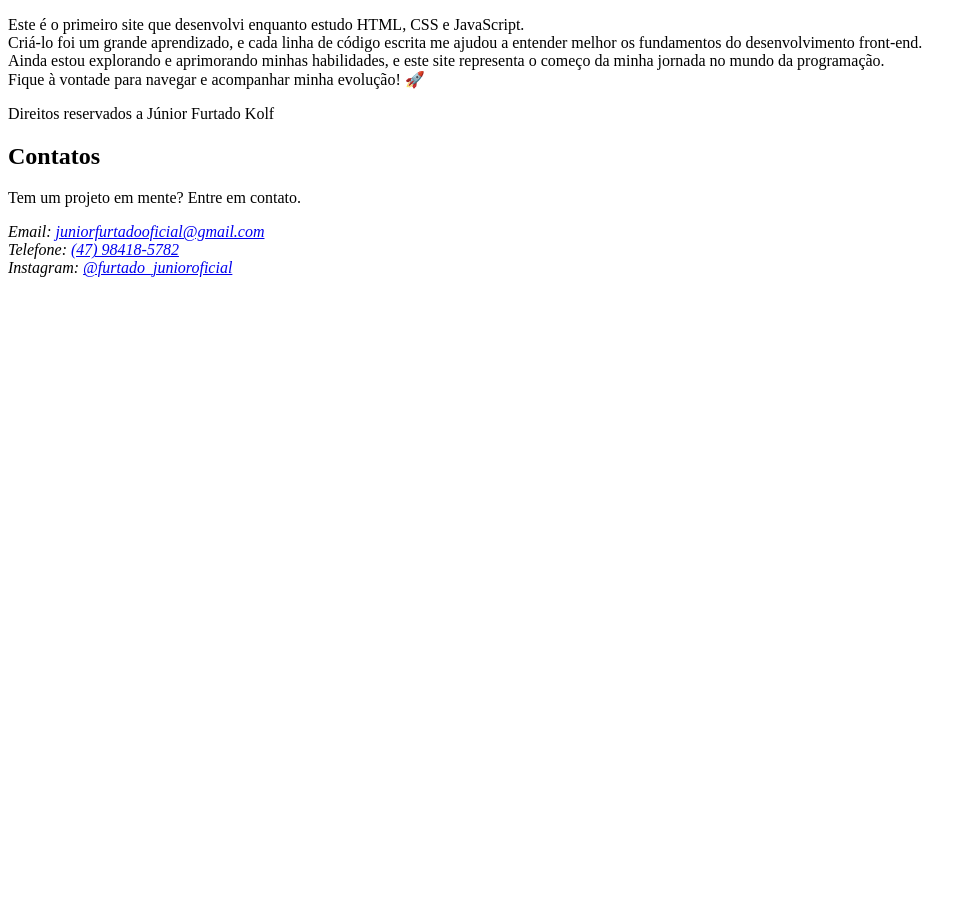
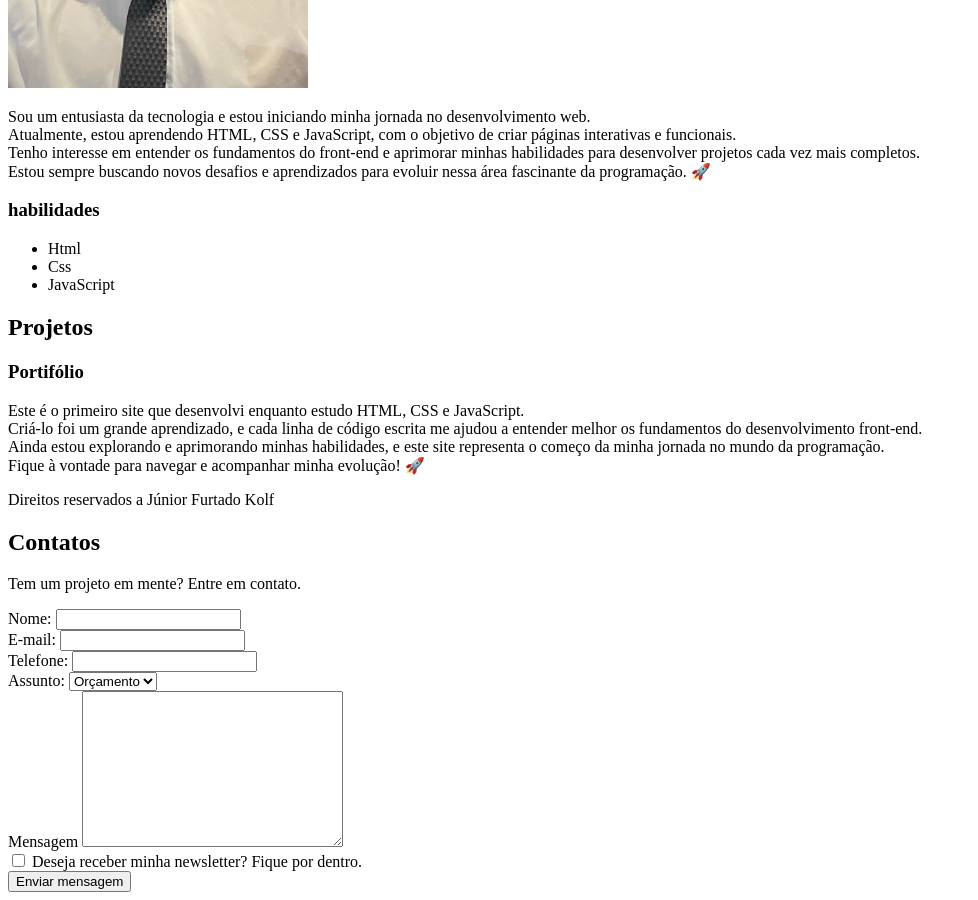
Before and after one commit to KolfJr/my_website, a plain HTML site: page index.html in a window 1280 px wide. Shown: the part 513-1413 px from the top of the page, without its empty margins (0-978 px from the left). Before the commit the page ends 800 px from the top, so only its background shows below. Drawn offline with Linux system fonts and the light colour scheme.

Commit message:
Second Commit

```diff
--- a/index.html
+++ b/index.html
@@ -26,7 +26,10 @@
     <img src="image profile.jpg" height="400" width="300" alt="foto do perfil" title="Imagem de perfil do Júnior Kolf">
 
     <article>
-      <p>Sou um entusiasta da tecnologia e estou iniciando minha jornada no desenvolvimento web. <br> Atualmente, estou aprendendo HTML, CSS e JavaScript, com o objetivo de criar páginas interativas e funcionais. <br> Tenho interesse em entender os fundamentos do front-end e aprimorar minhas habilidades para desenvolver projetos cada vez mais completos. <br>
+      <p>Sou um entusiasta da tecnologia e estou iniciando minha jornada no desenvolvimento web. <br> Atualmente, estou
+        aprendendo HTML, CSS e JavaScript, com o objetivo de criar páginas interativas e funcionais. <br> Tenho
+        interesse em entender os fundamentos do front-end e aprimorar minhas habilidades para desenvolver projetos cada
+        vez mais completos. <br>
 
         Estou sempre buscando novos desafios e aprendizados para evoluir nessa área fascinante da programação. 🚀</p>
     </article>
@@ -48,9 +51,12 @@
     <article>
       <h3>Portifólio</h3>
       <p>
-        Este é o primeiro site que desenvolvi enquanto estudo HTML, CSS e JavaScript. <br> Criá-lo foi um grande aprendizado, e cada linha de código escrita me ajudou a entender melhor os fundamentos do desenvolvimento front-end. <br>
+        Este é o primeiro site que desenvolvi enquanto estudo HTML, CSS e JavaScript. <br> Criá-lo foi um grande
+        aprendizado, e cada linha de código escrita me ajudou a entender melhor os fundamentos do desenvolvimento
+        front-end. <br>
 
-Ainda estou explorando e aprimorando minhas habilidades, e este site representa o começo da minha jornada no mundo da programação. <br> Fique à vontade para navegar e acompanhar minha evolução! 🚀
+        Ainda estou explorando e aprimorando minhas habilidades, e este site representa o começo da minha jornada no
+        mundo da programação. <br> Fique à vontade para navegar e acompanhar minha evolução! 🚀
       </p>
     </article>
 
@@ -65,11 +71,35 @@ Ainda estou explorando e aprimorando minhas habilidades, e este site representa
 
       <p>Tem um projeto em mente? Entre em contato.</p>
 
-      <address>
-        Email: <a href="mailto:juniorfurtadooficial@gmail.com">juniorfurtadooficial@gmail.com</a> <br>
-        Telefone: <a href="tel:+5547984185782">(47) 98418-5782</a> <br>
-        Instagram: <a href="https://www.instagram.com/furtado_junioroficial" target="_blank">@furtado_junioroficial</a>
-      </address>
+      <form action="">
+
+        <label for="nome">Nome: </label>
+        <input type="text" id="nome" name="nome" required> <br>
+
+        <label for="email">E-mail: </label>
+        <input type="email" id="email" name="email" required> <br>
+
+        <label for="telefone">Telefone: </label>
+        <input type="tel" id="Telefone" name="telefone"> <br>
+
+        <label for="assunto">Assunto: </label>
+        <select name="assunto" id="assunto">
+          <option value="orcamento">Orçamento</option>
+          <option value="duvida">Dúvida</option>
+          <option value="outro">Outro</option>
+        </select>
+        <br>
+
+        <label for="mensagem">Mensagem</label>
+        <textarea name="mensagem" id="mensagem" cols="30" rows="10" required></textarea>
+        <br>
+        <input type="checkbox" name="inscricao" id="inscricao">
+        <label for="inscricao">Deseja receber minha newsletter? Fique por dentro.</label>
+        <br>
+
+        <input type="submit" value="Enviar mensagem">
+      </form>
+
     </section>
   </footer>
 </body>
```
Also changed, not shown: image profile.jpg (added).
